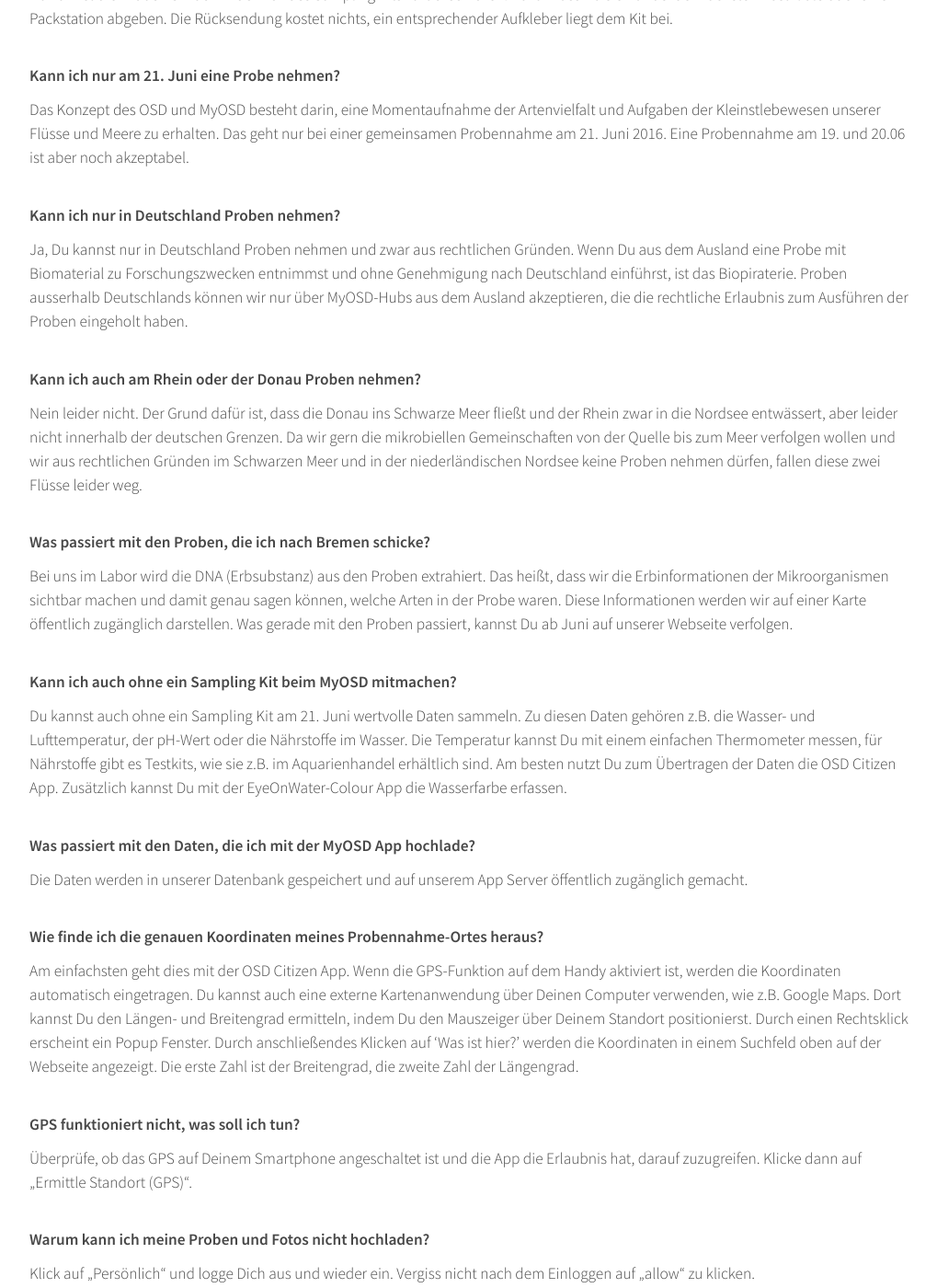
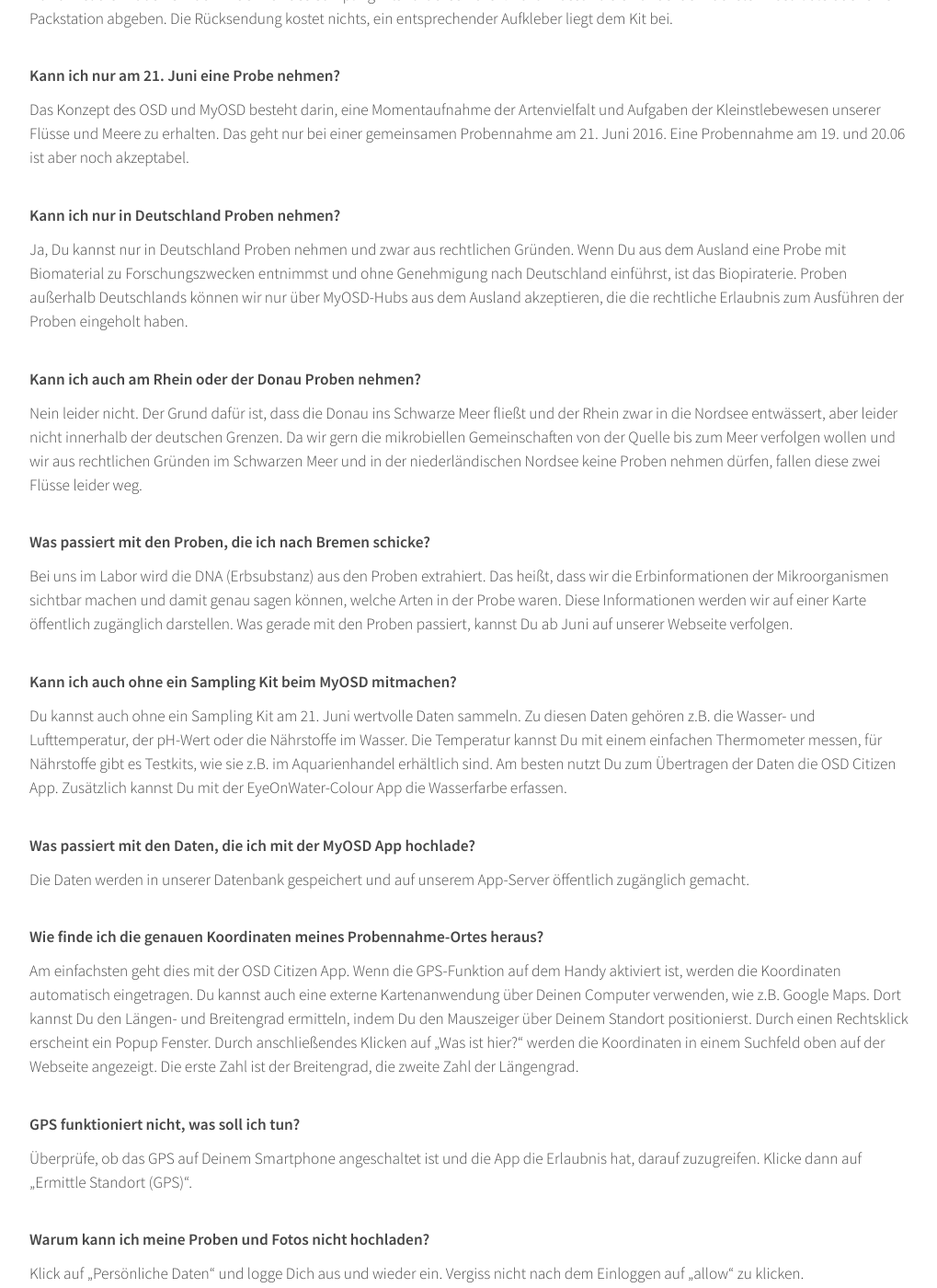
Before and after one commit to myosd/myosd.github.io, a Jekyll site: the page built from faq/index.md, in a window 1280 px wide and 1400 px high, scrolled down 385 px. Shown: the whole window at 92% size, without its empty margins (128-1147 px from the left). Built offline with Jekyll 4.4.1, drawn with Linux system fonts in a browser that asks for light colours; some of the changed text lies outside the part shown.

Commit message:
Update faq/index.md
Text-Korrekturen

```diff
--- a/faq/index.md
+++ b/faq/index.md
@@ -5,16 +5,16 @@ published: true
 
 
 # Was kostet ein Sampling Kit?
-Für Dich nichts. Wir verteilen die Sampling Kits gratis. Bestellt aber bitte nur ein Kit wenn ihr auch wirklich vorhabt am 21. Juni 2016 eine Probe zu nehmen. Jedes Kit ist wichtig, denn wir bekommen mit jeder Probe ein besseres Bild über die Mikroorganismen. Die Kits beinhalten teure Materialien und werden von uns von Hand hergestellt, daher wäre es schade wenn sie ungenutzt bleiben.
+Für Dich nichts. Wir verteilen die Sampling Kits gratis. Bestell aber bitte nur ein Kit, wenn Du auch wirklich vorhast, am 21. Juni 2016 eine Probe zu nehmen. Jedes Kit ist wichtig, denn wir bekommen mit jeder Probe ein besseres Bild über die Mikroorganismen. Die Kits beinhalten teure Materialien und werden von uns von Hand hergestellt, daher wäre es schade, wenn sie ungenutzt bleiben.
 
 # Wie schicke ich die Proben zurück und was kostet es?
-Du kannst die Proben einfach in der Box des Sampling Kits zurückschicken. Dazu muss Du sie nur bei der nächsten Postfiliale oder einer Packstation abgeben. Die Rücksendung kostet nichts, ein entsprechender Aufkleber liegt dem Kit bei.
+Du kannst die Proben einfach in der Box des Sampling Kits zurückschicken. Dazu musst Du sie nur bei der nächsten Postfiliale oder einer Packstation abgeben. Die Rücksendung kostet nichts, ein entsprechender Aufkleber liegt dem Kit bei.
 
 # Kann ich nur am 21. Juni eine Probe nehmen?
 Das Konzept des OSD und MyOSD besteht darin, eine Momentaufnahme der Artenvielfalt und Aufgaben der Kleinstlebewesen unserer Flüsse und Meere zu erhalten. Das geht nur bei einer gemeinsamen Probennahme am 21. Juni 2016. Eine Probennahme am 19. und 20.06 ist aber noch akzeptabel.
 
 # Kann ich nur in Deutschland Proben nehmen?
-Ja, Du kannst nur in Deutschland Proben nehmen und zwar aus rechtlichen Gründen. Wenn Du aus dem Ausland eine Probe mit Biomaterial zu Forschungszwecken entnimmst und ohne Genehmigung nach Deutschland einführst, ist das Biopiraterie. Proben ausserhalb Deutschlands können wir nur über MyOSD-Hubs aus dem Ausland akzeptieren, die die rechtliche Erlaubnis zum Ausführen der Proben eingeholt haben.
+Ja, Du kannst nur in Deutschland Proben nehmen und zwar aus rechtlichen Gründen. Wenn Du aus dem Ausland eine Probe mit Biomaterial zu Forschungszwecken entnimmst und ohne Genehmigung nach Deutschland einführst, ist das Biopiraterie. Proben außerhalb Deutschlands können wir nur über MyOSD-Hubs aus dem Ausland akzeptieren, die die rechtliche Erlaubnis zum Ausführen der Proben eingeholt haben.
 
 # Kann ich auch am Rhein oder der Donau Proben nehmen?
 Nein leider nicht. Der Grund dafür ist, dass die Donau ins Schwarze Meer fließt und der Rhein zwar in die Nordsee entwässert, aber leider nicht innerhalb der deutschen Grenzen. Da wir gern die mikrobiellen Gemeinschaften von der Quelle bis zum Meer verfolgen wollen und wir aus rechtlichen Gründen im Schwarzen Meer und in der niederländischen Nordsee keine Proben nehmen dürfen, fallen diese zwei Flüsse leider weg.
@@ -26,13 +26,13 @@ Bei uns im Labor wird die DNA (Erbsubstanz) aus den Proben extrahiert. Das heiß
 Du kannst auch ohne ein Sampling Kit am 21. Juni wertvolle Daten sammeln. Zu diesen Daten gehören z.B. die Wasser- und Lufttemperatur, der pH-Wert oder die Nährstoffe im Wasser. Die Temperatur kannst Du mit einem einfachen Thermometer messen, für Nährstoffe gibt es Testkits, wie sie z.B. im Aquarienhandel erhältlich sind. Am besten nutzt Du zum Übertragen der Daten die OSD Citizen App. Zusätzlich kannst Du mit der EyeOnWater-Colour App die Wasserfarbe erfassen.
 
 # Was passiert mit den Daten, die ich mit der MyOSD App hochlade?
-Die Daten werden in unserer Datenbank gespeichert und auf unserem App Server öffentlich zugänglich gemacht.
+Die Daten werden in unserer Datenbank gespeichert und auf unserem App-Server öffentlich zugänglich gemacht.
 
 # Wie finde ich die genauen Koordinaten meines Probennahme-Ortes heraus?
-Am einfachsten geht dies mit der OSD Citizen App. Wenn die GPS-Funktion auf dem Handy aktiviert ist, werden die Koordinaten automatisch eingetragen. Du kannst auch eine externe Kartenanwendung über Deinen Computer verwenden, wie z.B. Google Maps. Dort kannst Du den Längen- und Breitengrad ermitteln, indem Du den Mauszeiger über Deinem Standort positionierst. Durch einen Rechtsklick erscheint ein Popup Fenster. Durch anschließendes Klicken auf ‘Was ist hier?’ werden die Koordinaten in einem Suchfeld oben auf der Webseite angezeigt. Die erste Zahl ist der Breitengrad, die zweite Zahl der Längengrad.
+Am einfachsten geht dies mit der OSD Citizen App. Wenn die GPS-Funktion auf dem Handy aktiviert ist, werden die Koordinaten automatisch eingetragen. Du kannst auch eine externe Kartenanwendung über Deinen Computer verwenden, wie z.B. Google Maps. Dort kannst Du den Längen- und Breitengrad ermitteln, indem Du den Mauszeiger über Deinem Standort positionierst. Durch einen Rechtsklick erscheint ein Popup Fenster. Durch anschließendes Klicken auf „Was ist hier?“ werden die Koordinaten in einem Suchfeld oben auf der Webseite angezeigt. Die erste Zahl ist der Breitengrad, die zweite Zahl der Längengrad.
 
 # GPS funktioniert nicht, was soll ich tun?
 Überprüfe, ob das GPS auf Deinem Smartphone angeschaltet ist und die App die Erlaubnis hat, darauf zuzugreifen. Klicke dann auf „Ermittle Standort (GPS)“.
 
 # Warum kann ich meine Proben und Fotos nicht hochladen?
-Klick auf „Persönlich“ und logge Dich aus und wieder ein. Vergiss nicht nach dem Einloggen auf „allow“ zu klicken.
+Klick auf „Persönliche Daten“ und logge Dich aus und wieder ein. Vergiss nicht nach dem Einloggen auf „allow“ zu klicken.
```
